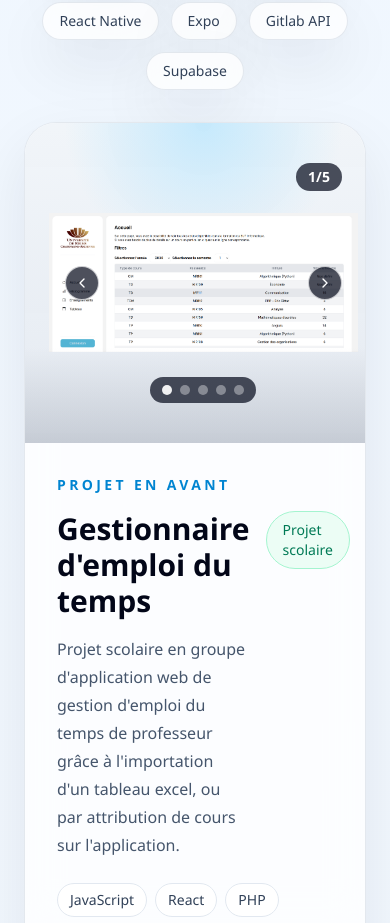
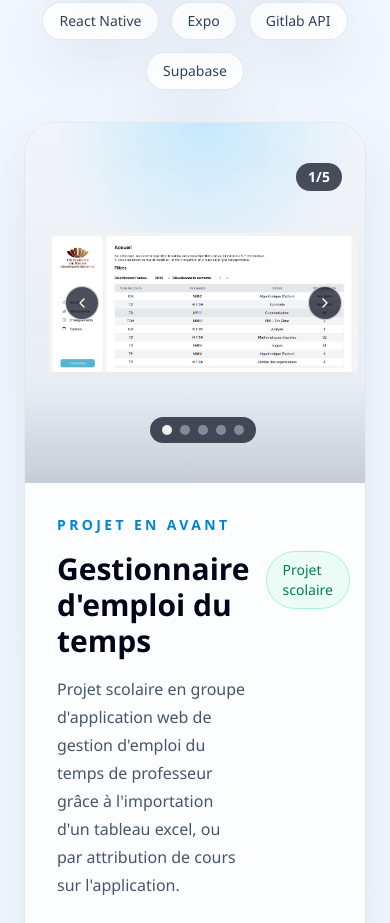
Before and after one commit to loun0009/portfolio, a React (Vite) app: page / in a window 390 px wide. Shown: the part 8000-8923 px from the top of the page. Built offline with nearby package versions, Linux system fonts and the light colour scheme.

Commit message:
fix: fix assets size

```diff
--- a/src/components/Projects.jsx
+++ b/src/components/Projects.jsx
@@ -161,7 +161,7 @@ export default function Projects() {
           {activeProject && (
             <div className="glass-panel mb-10 overflow-hidden rounded-[2rem] border-white/70">
               <div className="grid gap-0 lg:grid-cols-[1.1fr_0.9fr]">
-                <div className="relative min-h-[320px] overflow-hidden bg-[radial-gradient(circle_at_top,_#bae6fdcc,_transparent_38%),linear-gradient(180deg,_#f1f5f9f5,_#e2e8f0eb)] p-6 md:p-8">
+                <div className="relative h-[360px] overflow-hidden bg-[radial-gradient(circle_at_top,_#bae6fdcc,_transparent_38%),linear-gradient(180deg,_#f1f5f9f5,_#e2e8f0eb)] p-6 md:h-[520px] md:p-8">
                   <ProjectMediaCarousel mediaItems={activeProjectMedia} title={activeProject.title} />
                   <div className="pointer-events-none absolute inset-x-0 bottom-0 h-24 bg-gradient-to-t from-slate-900/14 to-transparent" />
                 </div>
@@ -303,7 +303,7 @@ export default function Projects() {
             </button>
 
             <div className="grid max-h-[90vh] overflow-auto lg:grid-cols-[1.2fr_0.8fr]">
-              <div className="flex min-h-[320px] items-center justify-center bg-[radial-gradient(circle_at_top,_#bae6fdbf,_transparent_34%),linear-gradient(180deg,_#f8fafcfa,_#e2e8f0f0)] p-6 md:min-h-[520px] md:p-8">
+              <div className="flex h-[55vh] min-h-[320px] max-h-[620px] items-center justify-center bg-[radial-gradient(circle_at_top,_#bae6fdbf,_transparent_34%),linear-gradient(180deg,_#f8fafcfa,_#e2e8f0f0)] p-6 md:p-8">
                 <ProjectMediaCarousel mediaItems={previewProjectMedia} title={previewProject.title} />
               </div>
 
```
